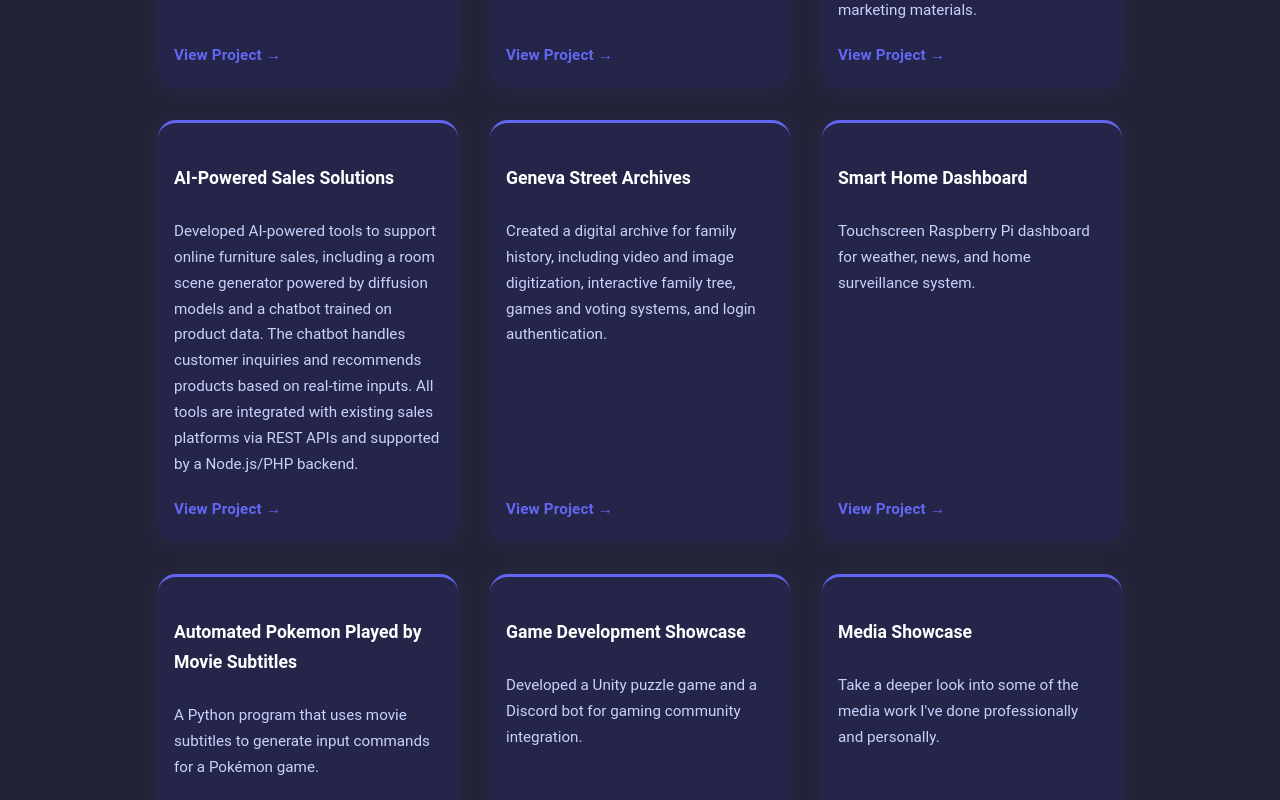
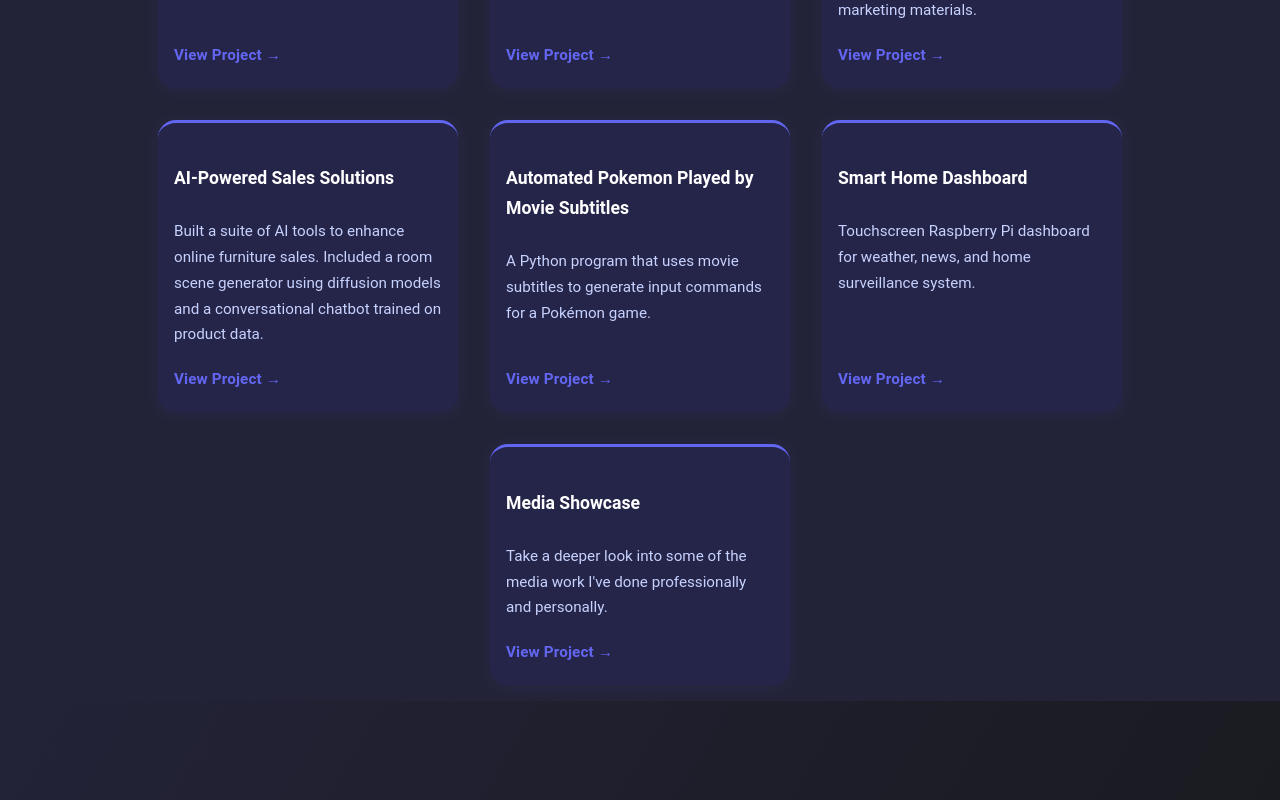
Before and after one commit to nickjolshansky/portfolio, a React (Vite) app: page / in a window 1280 px wide. Shown: the part 3020-3820 px from the top of the page. Built offline with nearby package versions, Linux system fonts and the light colour scheme.

Commit message:
fixed project data

```diff
--- a/src/data/projectData.js
+++ b/src/data/projectData.js
@@ -6,7 +6,11 @@ const projectData = [
     tags: ["E-commerce", "Web Design", "Shopify"],
     overview:
       "A complete overhaul of the Howard Miller website, focused on delivering a seamless, modern shopping experience. Built on Shopify, the new site features enhanced e-commerce capabilities including responsive product catalogs, real-time inventory integration, and a simplified checkout process. Custom product configuration tools and AI-driven marketing enhancements were added to support personalization and improve conversion rates.",
-    features: ["Responsive product catalogs", "Integrated inventory management", "Streamlined checkout process"],
+    features: [
+      "Responsive product catalogs",
+      "Integrated inventory management",
+      "Streamlined checkout process",
+    ],
     screenshots: [
       {
         src: "/images/projects/hm-website/redesign/hm-homepage.webm",
@@ -39,7 +43,12 @@ const projectData = [
     github: null,
     overview:
       "Developed a custom UI that connects to Intiaro’s 3D engine via API, enabling real-time furniture customization and quoting within Shopify. The interface handles dimension & sku logic, option visualization, and PDF generation. Built for a seamless user experience using Node.js, Express, and jQuery.",
-    features: ["Live 3D product preview", "Real-time dimension calculations", "User-friendly interface", "PDF generation for quoting"],
+    features: [
+      "Live 3D product preview",
+      "Real-time dimension calculations",
+      "User-friendly interface",
+      "PDF generation for quoting",
+    ],
     screenshots: [
       {
         src: "/images/projects/hm-website/configurator/console-configurator.webm",
@@ -49,42 +58,49 @@ const projectData = [
       {
         src: "/images/projects/hm-website/configurator/console0.jpg",
         alt: "Configurator tool UI",
-        caption: "Interactive console configurator",
+        caption:
+          "Users can select from different base models that are linked to different product SKUs.",
       },
       {
         src: "/images/projects/hm-website/configurator/console1.jpg",
         alt: "Configurator tool UI",
-        caption: "Interactive console configurator",
+        caption:
+          "Users can customize different hardware, finishes, and styles.",
       },
       {
         src: "/images/projects/hm-website/configurator/console2.jpg",
         alt: "Configurator tool UI",
-        caption: "Interactive console configurator",
+        caption:
+          "Using generative AI, users can see the final product in a room that they create through a form.",
       },
       {
         src: "/images/projects/hm-website/configurator/modular0.jpg",
         alt: "Configurator tool UI",
-        caption: "Interactive console configurator",
+        caption:
+          "Users can combine different modular pieces to create a unique configuration.",
       },
       {
         src: "/images/projects/hm-website/configurator/modular1.jpg",
         alt: "Configurator tool UI",
-        caption: "Interactive console configurator",
+        caption:
+          "Users can customize each individual unit and navigate accross all options with ease.",
       },
       {
         src: "/images/projects/hm-website/configurator/modular2.jpg",
         alt: "Configurator tool UI",
-        caption: "Interactive console configurator",
+        caption:
+          "A list of all SKUs is generated as the user makes their selections.",
       },
       {
         src: "/images/projects/hm-website/configurator/modular3.jpg",
         alt: "Configurator tool UI",
-        caption: "Interactive console configurator",
+        caption:
+          "The user can generate a PDF quote with all the selected options and SKUs.",
       },
       {
         src: "/images/projects/hm-website/configurator/modular-configurator.webm",
         alt: "Configurator tool UI",
-        caption: "Interactive console configurator",
+        caption: "Here is the modular configurator in action.",
       },
     ],
     see_also: ["howard-miller", "automated-marketing", "ai-sales-tools"],
@@ -97,52 +113,65 @@ const projectData = [
     github: null,
     overview:
       "Built a suite of tools to automate the generation of product spec sheets and marketing assets from CSV or MySQL sources. Integrated OpenAI for dynamic content creation and templating, with one-click exports and Shopify quoting support. Backend developed in Node.js or PHP depending on client needs, designed for speed, scalability, and ease of use.",
-    features: ["One-click spec sheet export", "Metadata-driven templating", "OpenAI integration for content generation"],
+    features: [
+      "One-click spec sheet export",
+      "Metadata-driven templating",
+      "OpenAI integration for content generation",
+    ],
     screenshots: [
       {
         src: "/images/projects/hm-website/automation/automated-marketing.jpg",
         alt: "Automated marketing tools",
-        caption: "Automated marketing tools for generating spec sheets and product data",
+        caption:
+          "Automated marketing tools for generating spec sheets and product data",
       },
       {
         src: "/images/projects/hm-website/automation/product-spec-sheet.jpg",
         alt: "Automated marketing tools",
-        caption: "Product spec sheets generated on demand from data stored in Shopify and other product inventory managers",
+        caption:
+          "Product spec sheets generated on demand from data stored in Shopify and other product inventory managers",
       },
       {
         src: "/images/projects/hm-website/automation/sheet.jpg",
         alt: "Automated marketing tools",
-        caption: "Marketing sheets for sales reps built directly from excel data using node.js and html templating",
+        caption:
+          "Marketing sheets for sales reps built directly from excel data using node.js and html templating",
       },
       {
         src: "/images/projects/hm-website/automation/quote-tool0.jpg",
         alt: "Shopify integrated quoting tool",
-        caption: "Shopify integrated dashboard for sales raps and admins to view past quotes",
+        caption:
+          "Shopify integrated dashboard for sales raps and admins to view past quotes",
       },
       {
         src: "/images/projects/hm-website/automation/quote-tool1.jpg",
         alt: "Shopify integrated quoting tool",
-        caption: "Integrated Shopify's storefront API to parse order data and display details to users with authorization",
+        caption:
+          "Integrated Shopify's storefront API to parse order data and display details to users with authorization",
       },
       {
         src: "/images/projects/hm-website/automation/quote-tool2.jpg",
         alt: "Shopify integrated quoting tool",
-        caption: "Automatically populate checkout cart with selected items using Shopify's cart API ",
+        caption:
+          "Automatically populate checkout cart with selected items using Shopify's cart API ",
       },
       {
         src: "/images/projects/hm-website/automation/quote-tool3.jpg",
         alt: "Shopify integrated quoting tool",
-        caption: "Form with validation to allow sales reps to generate and save new quotes with custom data",
+        caption:
+          "Form with validation to allow sales reps to generate and save new quotes with custom data",
       },
       {
         src: "/images/projects/hm-website/automation/quote-tool4.jpg",
         alt: "Shopify integrated quoting tool",
-        caption: "PHP backend to handle quote saving and PDF generation for elegant information display",
+        caption:
+          "PHP backend to handle quote saving and PDF generation for elegant information display",
       },
       {
         src: "/images/projects/hm-website/automation/quote-tool.webm",
         alt: "Shopify integrated quoting tool",
-        caption: "PHP backend to handle quote saving and PDF generation for elegant information display",
+        caption:
+          "PHP backend to handle quote saving and PDF generation for elegant information display",
       },
     ],
     see_also: ["howard-miller", "product-configurator", "ai-sales-tools"],
@@ -150,12 +179,26 @@ const projectData = [
   {
     id: "ai-sales-tools",
     title: "AI-Powered Sales Solutions",
-    desc: "Developed AI-powered tools to support online furniture sales, including a room scene generator powered by diffusion models and a chatbot trained on product data. The chatbot handles customer inquiries and recommends products based on real-time inputs. All tools are integrated with existing sales platforms via REST APIs and supported by a Node.js/PHP backend.",
-    tags: ["AI", "Sales Tools", "Chatbot", "OpenAI", "Node.js", "MySQL", "REST API", "PHP"],
+    desc: "Built a suite of AI tools to enhance online furniture sales. Included a room scene generator using diffusion models and a conversational chatbot trained on product data.",
+    tags: [
+      "AI",
+      "Sales Tools",
+      "Chatbot",
+      "OpenAI",
+      "Node.js",
+      "MySQL",
+      "REST API",
+      "PHP",
+    ],
     github: null,
     overview:
-      "Built a suite of AI tools to enhance online furniture sales. Included a room scene generator using diffusion models and a conversational chatbot trained on product data.",
-    features: ["AI-generated room scenes", "Smart product recommendation bot", "Chatbot for customer inquiries", "Integration with existing sales platforms"],
+      "Developed AI-powered tools to support online furniture sales, including a room scene generator powered by diffusion models and a chatbot trained on product data. The chatbot handles customer inquiries and recommends products based on real-time inputs. All tools are integrated with existing sales platforms via REST APIs and supported by a Node.js/PHP backend.",
+    features: [
+      "AI-generated room scenes",
+      "Smart product recommendation bot",
+      "Chatbot for customer inquiries",
+      "Integration with existing sales platforms",
+    ],
     screenshots: [
       {
         src: "/images/projects/ai/presti.webm",
@@ -186,37 +229,55 @@ const projectData = [
     see_also: ["howard-miller", "product-configurator", "automated-marketing"],
   },
   {
-    id: "geneva-archives",
-    title: "Geneva Street Archives",
-    desc: "Created a digital archive for family history, including video and image digitization, interactive family tree, games and voting systems, and login authentication.",
-    tags: ["Archives", "Family History", "Multimedia", "React", "Vite", "MUI", "ASP.NET Core", "Entity Framework", "MySQL Server", "IIS Hosting"],
+    id: "subtitles-pokemon-player",
+    title: "Automated Pokemon Played by Movie Subtitles",
+    desc: "A Python program that uses movie subtitles to generate input commands for a Pokémon game.",
+    tags: ["HTML/CSS/JS", "Python", "Flask", "Automation", "Parsing"],
     github: null,
     overview:
-      "A personal archival platform combining digitized videos, photos, and an interactive family tree interface. Focused on longevity, privacy, and accessibility. Family members are provided a user-friendly interface to explore, upload, and update information that is stored on a database.",
-    features: ["Family tree visualization", "Video/audio playback from archive", "Private access controls"],
+      "Developed a Python/Flask program that takes SRT movie subtitles and transforms them into live input commands for a Pokémon game. This project explores the intersection of automation, text parsing, and playful absurdity. The system synchronizes subtitle timing with game inputs, turning passive movie watching into unpredictable, automated gameplay.",
+    features: [
+      "Subtitle parsing",
+      "Input command generation",
+      "Game automation",
+      "Pointless fun",
+    ],
     screenshots: [
       {
-        src: "/geneva-tree.jpg",
-        alt: "Family tree viewer",
-        caption: "Interactive family tree interface",
+        src: "/images/projects/pokemon-player/subs-play-pokemon.webm",
+        alt: "Demo Video",
+        caption:
+          "The python script parses the timecodes for each sentence in the subtitle file and tries to highlight each word at the best approximate time. This ensures that the subtitles never get too out of sync with the audio. The length of each word determines what input command will be sent to the game.",
       },
     ],
-    see_also: ["smart-dashboard", "game-showcase", "media-showcase"],
+    see_also: ["howard-miller", "product-configurator", "media-showcase"],
   },
   {
     id: "smart-dashboard",
     title: "Smart Home Dashboard",
     desc: "Touchscreen Raspberry Pi dashboard for weather, news, and home surveillance system.",
-    tags: ["IoT", "Raspberry Pi", "Home Automation", "HTML/CSS/JS/jQuery", "REST API"],
+    tags: [
+      "IoT",
+      "Raspberry Pi",
+      "Home Automation",
+      "HTML/CSS/JS/jQuery",
+      "REST API",
+    ],
     github: null,
     overview:
       "Created a touchscreen dashboard on a Raspberry Pi to display weather, news, and live surveillance feeds. Built with HTML/CSS/JS and REST APIs, it serves as a central hub for information to start my day.",
-    features: ["Live weather and news feeds", "Connection to home surveillance system", "Touchscreen interface", "Hosted on Raspberry Pi / Linux"],
+    features: [
+      "Live weather and news feeds",
+      "Connection to home surveillance system",
+      "Touchscreen interface",
+      "Hosted on Raspberry Pi / Linux",
+    ],
     screenshots: [
       {
         src: "/images/projects/smart-dashboard/news.jpg",
         alt: "Home dashboard UI",
-        caption: "Smart home display powered by Raspberry Pi and HTML/CSS/JS/jQuery",
+        caption:
+          "Smart home display powered by Raspberry Pi and HTML/CSS/JS/jQuery",
       },
       {
         src: "/images/projects/smart-dashboard/weather.jpg",
@@ -229,44 +290,11 @@ const projectData = [
         caption: "All controlled by a Raspberry Pi",
       },
     ],
-    see_also: ["subtitles-pokemon-player", "game-showcase", "media-showcase"],
-  },
-  {
-    id: "subtitles-pokemon-player",
-    title: "Automated Pokemon Played by Movie Subtitles",
-    desc: "A Python program that uses movie subtitles to generate input commands for a Pokémon game.",
-    tags: ["HTML/CSS/JS", "Python", "Flask", "Automation", "Parsing"],
-    github: null,
-    overview:
-      "Developed a Python/Flask program that takes SRT movie subtitles and transforms them into live input commands for a Pokémon game. This project explores the intersection of automation, text parsing, and playful absurdity. The system synchronizes subtitle timing with game inputs, turning passive movie watching into unpredictable, automated gameplay.",
-    features: ["Subtitle parsing", "Input command generation", "Game automation", "Pointless fun"],
-    screenshots: [
-      {
-        src: "/images/projects/pokemon-player/subs-play-pokemon.webm",
-        alt: "Demo Video",
-        caption:
-          "The python script parses the timecodes for each sentence in the subtitle file and tries to highlight each word at the best approximate time. This ensures that the subtitles never get too out of sync with the audio. The length of each word determines what input command will be sent to the game.",
-      },
+    see_also: [
+      "subtitles-pokemon-player",
+      "product-configurator",
+      "media-showcase",
     ],
-    see_also: ["geneva-archives", "game-showcase", "media-showcase"],
-  },
-  {
-    id: "game-showcase",
-    title: "Game Development Showcase",
-    desc: "Developed a Unity puzzle game and a Discord bot for gaming community integration.",
-    tags: ["Unity", "Game Dev", "Discord Bot"],
-    github: null,
-    overview:
-      "Created a 2.5D puzzle game focused on mechanics and narrative pacing. Also built a custom Discord bot that synced with game data and provided real-time stats.",
-    features: ["Physics-based puzzles", "Dialog-driven narrative", "Discord bot integration"],
-    screenshots: [
-      {
-        src: "/puzzle-game.jpg",
-        alt: "Puzzle game level",
-        caption: "Sample gameplay from Unity project",
-      },
-    ],
-    see_also: ["geneva-archives", "smart-dashboard", "media-showcase"],
   },
   {
     id: "media-showcase",
@@ -302,7 +330,7 @@ const projectData = [
         src: "/images/projects/media-showcase/cabinet-promo.webm",
         alt: "Modular Cabinet Promo",
         caption:
-          "By leveraging Blender for animation, staging, lighting, and refining model geometry, I created a promotional video that showcases how our modular cabinets can be customized in both appearance and shape to suit each customer’s needs.",
+          "Using Blender for animation, staging, lighting, and refining model geometry, I created a promotional video that showcases how our modular cabinets can be customized in both appearance and shape to suit each customer’s needs.",
       },
       {
         src: "/images/projects/media-showcase/news.webm",
@@ -329,8 +357,63 @@ const projectData = [
           "During my education I volunteered for Traverse Area Community Media to get hands on experience developing media content for live local events and community projects. This is also where I honed my skill for video editing.",
       },
     ],
-    see_also: ["geneva-archives", "game-showcase", "smart-dashboard"],
+    see_also: ["howard-miller", "product-configurator", "smart-dashboard"],
   },
 ];
 
 export default projectData;
+
+/*
+
+  {
+    id: "geneva-archives",
+    title: "Geneva Street Archives",
+    desc: "Created a digital archive for family history, including video and image digitization, interactive family tree, games and voting systems, and login authentication.",
+    tags: [
+      "Archives",
+      "Family History",
+      "Multimedia",
+      "React",
+      "Vite",
+      "MUI",
+      "ASP.NET Core",
+      "Entity Framework",
+      "MySQL Server",
+      "IIS Hosting",
+    ],
+    github: null,
+    overview:
+      "A personal archival platform combining digitized videos, photos, and an interactive family tree interface. Focused on longevity, privacy, and accessibility. Family members are provided a user-friendly interface to explore, upload, and update information that is stored on a database.",
+    features: [
+      "Family tree visualization",
+      "Video/audio playback from archive",
+      "Private access controls",
+    ],
+    screenshots: [
+      {
+        src: "/geneva-tree.jpg",
+        alt: "Family tree viewer",
+        caption: "Interactive family tree interface",
+      },
+    ],
+    see_also: ["smart-dashboard", "game-showcase", "media-showcase"],
+  },
+  {
+    id: "game-showcase",
+    title: "Game Development Showcase",
+    desc: "Developed a Unity puzzle game and a Discord bot for gaming community integration.",
+    tags: ["Unity", "Game Dev", "Discord Bot"],
+    github: null,
+    overview:
+      "Created a 2.5D puzzle game focused on mechanics and narrative pacing. Also built a custom Discord bot that synced with game data and provided real-time stats.",
+    features: ["Physics-based puzzles", "Dialog-driven narrative", "Discord bot integration"],
+    screenshots: [
+      {
+        src: "/puzzle-game.jpg",
+        alt: "Puzzle game level",
+        caption: "Sample gameplay from Unity project",
+      },
+    ],
+    see_also: ["geneva-archives", "smart-dashboard", "media-showcase"],
+  }
+    */
--- a/src/styles/project-page.css
+++ b/src/styles/project-page.css
@@ -133,7 +133,6 @@ nav {
   color: var(--accent);
   font-size: 1.08rem;
 }
-
 .project-gallery {
   display: grid;
   grid-template-columns: repeat(auto-fit, minmax(350px, 1fr));
@@ -148,7 +147,7 @@ nav {
   flex-direction: column;
   align-items: center;
   justify-content: space-around;
-  gap: 1rem;
+  gap: 0.65rem;
   padding: 1rem;
 }
 
@@ -157,9 +156,10 @@ nav {
   box-shadow: 0 6px 24px rgba(99, 102, 241, 0.12);
 }
 
-.gallery-item img {
+.gallery-item img, .gallery-item video {
   width: 100%;
-  height: 100%;
+  height: auto;
+  max-height: 70vh;
   display: block;
   object-fit: cover;
   border-radius: var(--radius);
@@ -176,15 +176,14 @@ nav {
 .project-gallery .gallery-item:nth-last-child(1) {
   grid-column: 1 / -1;
 }
-
 .caption {
   padding: 0.25rem 0.75rem;
   text-align: center;
   text-wrap: balance;
+  line-height: 1.35rem;
   color: black;
   font-size: 1rem;
   background: var(--accent-light);
-  font-style: italic;
   border-radius: var(--radius);
 }
 
```
